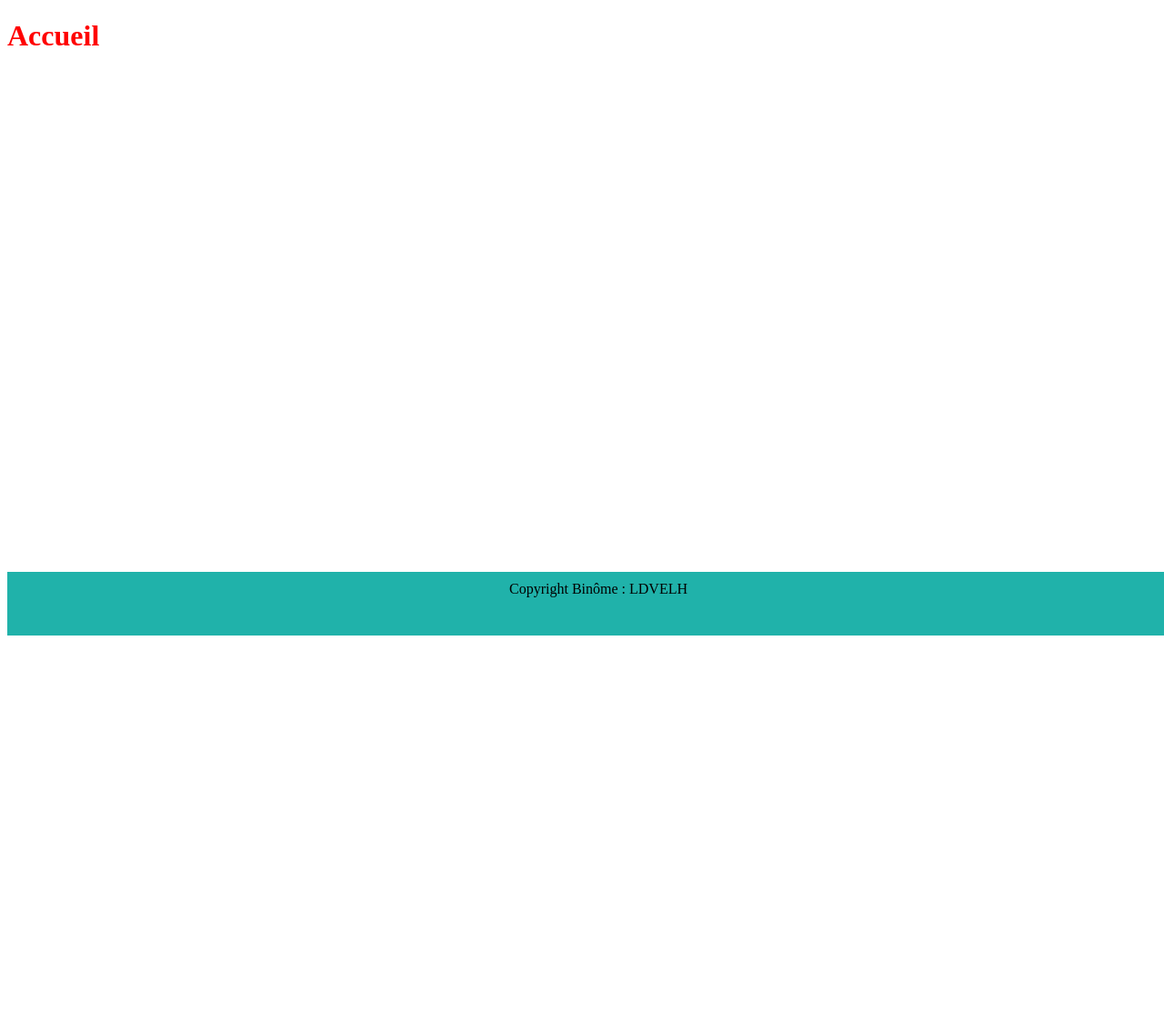
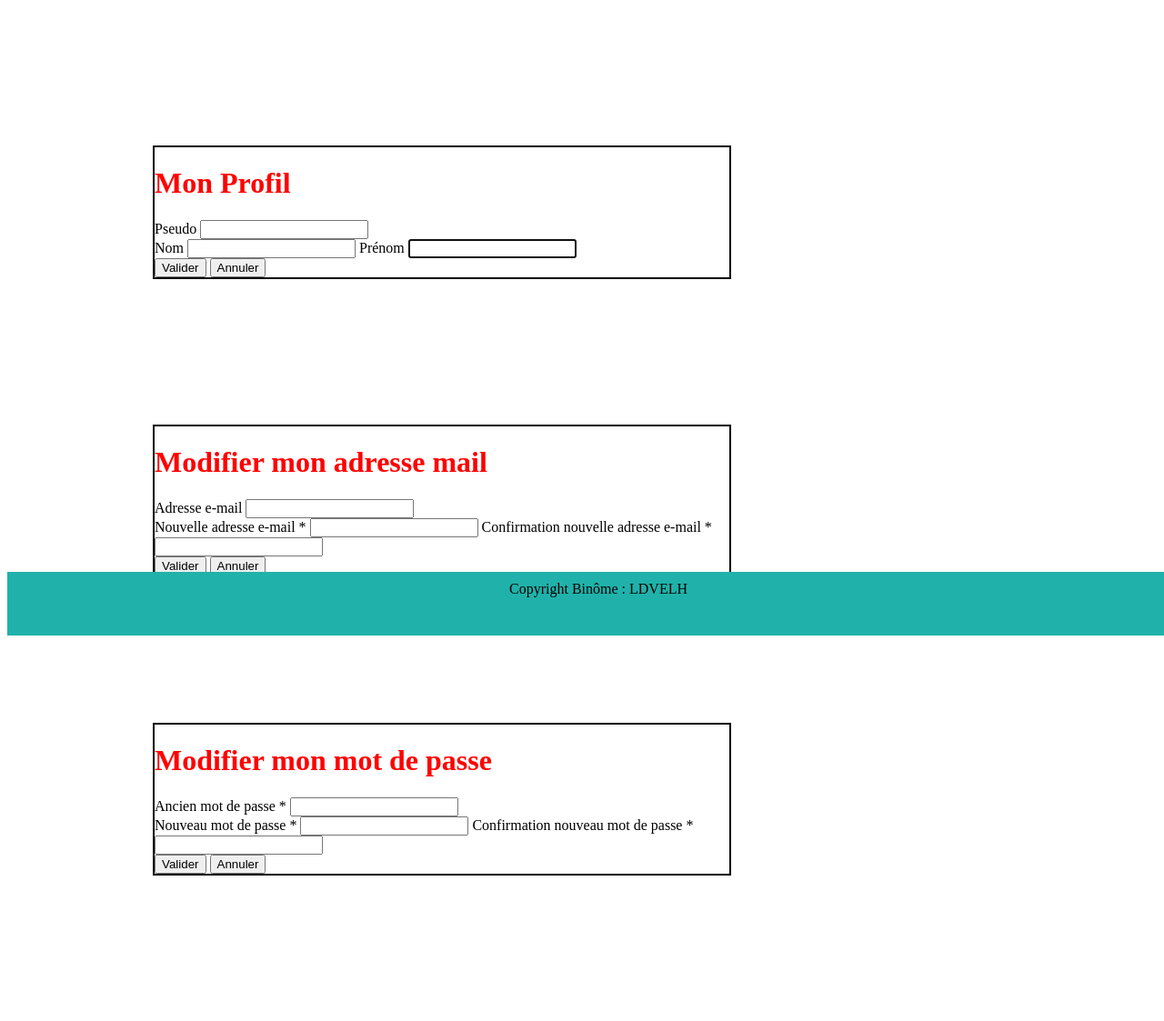
Before and after one commit to pitchounvivi/ipi-python-project, a Flask app: page /profil/ in a window 1280 px wide. Shown: the part 101-1224 px from the top of the page at 91% size. Before the commit the page ends 800 px from the top, so only its background shows below. Run offline with Flask 2, Linux system fonts and the light colour scheme.

Commit message:
feature: mise en place des formulaires de la page profil

```diff
--- /dev/null
+++ b/flaskr/static/css/profil.css
@@ -0,0 +1,5 @@
+.thumbnail {
+    width: 50%;
+    margin: 10em;
+    border: 2px solid black;
+}
--- a/flaskr/templates/base.html
+++ b/flaskr/templates/base.html
@@ -2,7 +2,8 @@
 <html lang="fr">
 <head>
     <meta charset="UTF-8">
-    <link rel="stylesheet" href="{{ url_for('static', filename= 'css/style.css') }}">
+    <link rel="stylesheet" href="{{ url_for('static', filename='css/style.css') }}">
+    <link rel="stylesheet" href="{{ url_for('static', filename='css/profil.css') }}">
     <title>{% block title %}{% endblock %}</title>
 </head>
 <body>
--- a/flaskr/templates/profil.html
+++ b/flaskr/templates/profil.html
@@ -14,6 +14,64 @@
     </nav>
 {% endblock %}
 
-    <h1>Accueil</h1>
+    <div class="thumbnail">
+        <h1>Mon Profil</h1>
+        <form method="POST">
+            <div>
+                <label for="username">Pseudo</label>
+                <input type="text" name="username" id="username" required/>
+            </div>
+            <div>
+                <label for="lastname">Nom</label>
+                <input type="text" name="lastname" id="lastname" required/>
+                <label for="firstname">Prénom</label>
+                <input type="text" name="firstname" id="firstname" autofocus required/>
+            </div>
+            <div>
+                <input type="submit" value="Valider"/>
+                <input type="reset" value="Annuler"/>
+            </div>
+        </form>
+    </div>
+
+    <div class="thumbnail">
+        <h1>Modifier mon adresse mail</h1>
+        <form method="POST">
+            <div>
+              <label for="old_mail">Adresse e-mail</label>
+              <input type="email" name="old_mail" id="old_mail" required>
+            </div>
+            <div>
+              <label for="new_mail">Nouvelle adresse e-mail *</label>
+              <input type="email" name="new_mail" id="new_mail" required>
+              <label for="mail_confirm">Confirmation nouvelle adresse e-mail *</label>
+              <input type="email" name="mail_confirm" id="mail_confirm" required>
+            </div>
+            <div>
+              <input type="submit" value="Valider">
+              <input type="reset" value="Annuler"/>
+            </div>
+        </form>
+    </div>
+
+    <div class="thumbnail">
+        <h1>Modifier mon mot de passe</h1>
+        <form method="POST">
+            <div>
+              <label for="old_password">Ancien mot de passe *</label>
+              <input type="password" name="old_password" id="old_password" required>
+            </div>
+            <div>
+              <label for="new_password">Nouveau mot de passe *</label>
+              <input type="password" name="new_password" id="new_password" required>
+              <label for="password_confirm">Confirmation nouveau mot de passe *</label>
+              <input type="password" name="password_confirm" id="password_confirm" required>
+            </div>
+            <div>
+              <input type="submit" value="Valider">
+              <input type="reset" value="Annuler"/>
+            </div>
+        </form>
+    </div>
 
 {% endblock %}
```
